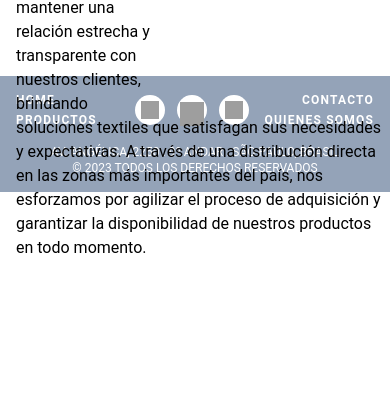
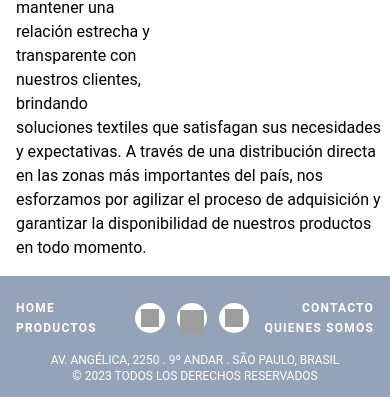
Before and after one commit to NicolasSoroka/capricornio, a React (Vite) app: page /nosotros in a window 390 px wide. Shown: the part 2267-2664 px from the top of the page. Before the commit the page ends 2543 px from the top, so only its background shows below. Built offline with nearby package versions, Linux system fonts and the light colour scheme; grey boxes are pictures that could not be loaded; a web font is replaced by a local one.

Commit message:
mobile review ok

```diff
--- a/src/components/Footer.jsx
+++ b/src/components/Footer.jsx
@@ -5,7 +5,7 @@ import { Link } from 'react-router-dom'
 
 const Footer = () => {
   return (
-    <footer className='flex flex-col justify-center items-center w-full h-[200px] p-4 gap-y-4 bg-slate-400 text-white'>
+    <footer className='flex flex-col justify-center items-center w-full h-[200px] p-4 pt-6 gap-y-4 bg-slate-400 text-white '>
       <div className='flex w-full items-center justify-center'>
         <div className='flex flex-col w-full uppercase font-bold gap-y-1 text-xs tracking-widest'>
           <Link to={'/'}>home</Link>
--- a/src/components/Layout.jsx
+++ b/src/components/Layout.jsx
@@ -1,24 +1,13 @@
-import { Link, ScrollRestoration, useLocation } from 'react-router-dom'
+import { Link, ScrollRestoration } from 'react-router-dom'
 import BurgerMenu from './BurgerMenu'
 import ContactButton from './ContactButton'
 import Footer from './Footer'
 import WhatsappButton from './WhatsappButton'
 
 const Layout = ({ children }) => {
-  const location = useLocation()
-  let index = ''
-
-  if (location.pathname === '/productos') {
-    index = 'z-auto'
-  } else {
-    index = 'z-40'
-  }
-
   return (
     <div className='flex flex-col w-full h-lvh'>
-      <header
-        className={`fixed md:hidden flex flex-col gap-y-2 py-6 w-full bg-white items-center z-50`}
-      >
+      <header className='fixed md:hidden flex flex-col gap-y-2 py-6 w-full bg-white items-center z-50'>
         <Link
           className='text-sm font-extrabold uppercase tracking-widest'
           to='/'
@@ -44,7 +33,9 @@ const Layout = ({ children }) => {
         </div>
       </header>
 
-      <main className='relative top-[200px] md:mt-[100px] z-auto w-full'>{children}</main>
+      <main className='relative mt-[200px] md:mt-[100px] z-auto w-full'>
+        {children}
+      </main>
       <Footer />
       <WhatsappButton />
       <ScrollRestoration />
--- a/src/pages/Home.jsx
+++ b/src/pages/Home.jsx
@@ -286,7 +286,7 @@ const HomePage = () => {
         <img
           src='./home/logocapri.webp'
           alt='logocapri_watermark'
-          className='absolute left-[140px] top-[70px] z-auto'
+          className='absolute left-[140px] top-[55px] z-auto'
         />
       </div>
       <TextBlock />
```
